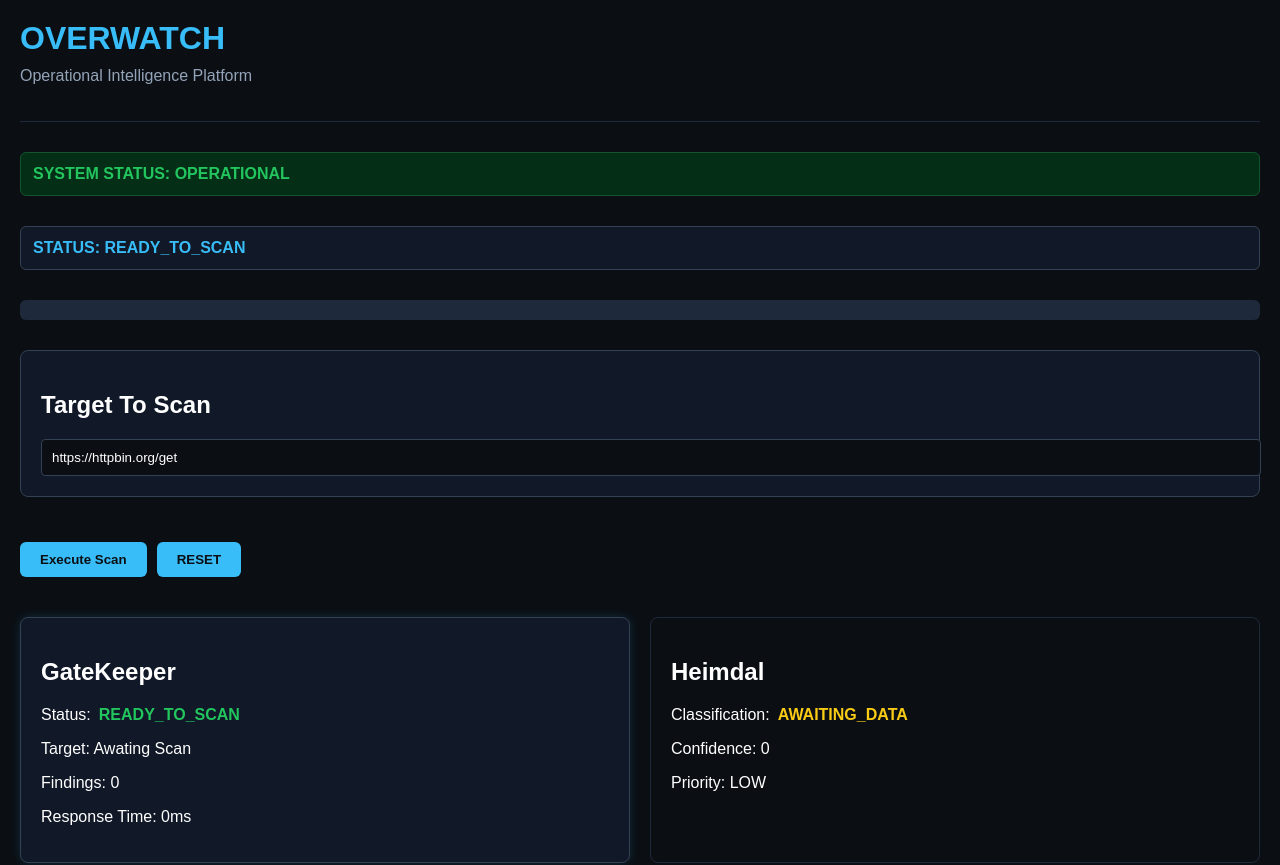
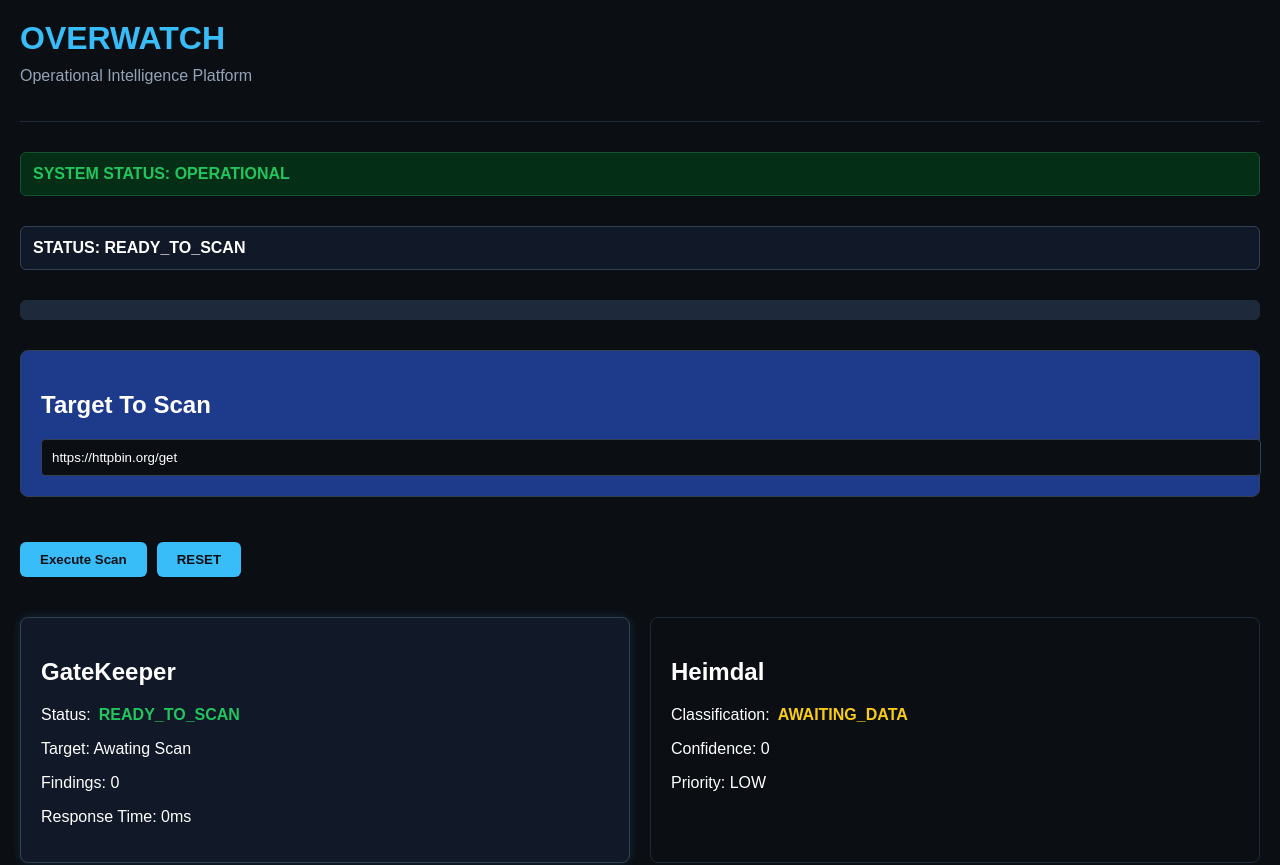
Before and after one commit to GunSlinger0715/overwatch-dashboard, a React (Create React App) app: page / in a window 1280 px wide. Shown: the top 865 px of the page. Built offline with nearby package versions, Linux system fonts and the light colour scheme.

Commit message:
Add dynamic status bar color states

```diff
--- a/src/App.js
+++ b/src/App.js
@@ -135,12 +135,7 @@ function App() {
           backgroundColor: "#111827",
           borderRadius: "6px",
           fontWeight: "bold",
-          color:
-            scanStatus === "READY_TO_SCAN"
-              ? "#38BDF8"
-              : scanStatus === "SCANNING"
-                ? "#FACC15"
-                : "#22C55E"
+          color: "#FFFFFF",
         }}
       >
         STATUS: {scanStatus}
@@ -173,7 +168,12 @@ function App() {
       <div
         style={{
           border: "1px solid #334155",
-          backgroundColor: "#111827",
+          backgroundColor:
+            scanStatus === "READY_TO_SCAN"
+              ? "#1E3A8A"
+              : scanStatus === "SCANNING"
+                ? "#854D0E"
+                : "#14532D",
           padding: "20px",
           borderRadius: "8px",
           marginBottom: "30px"
```
